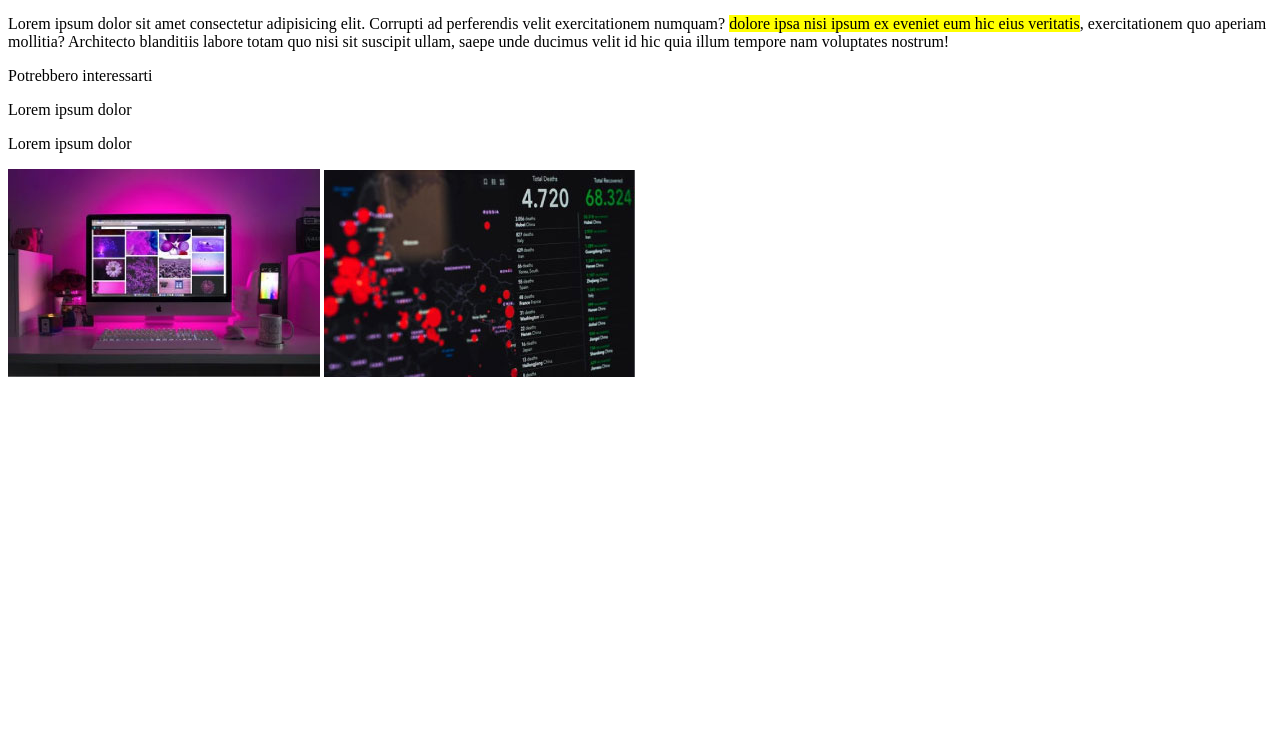
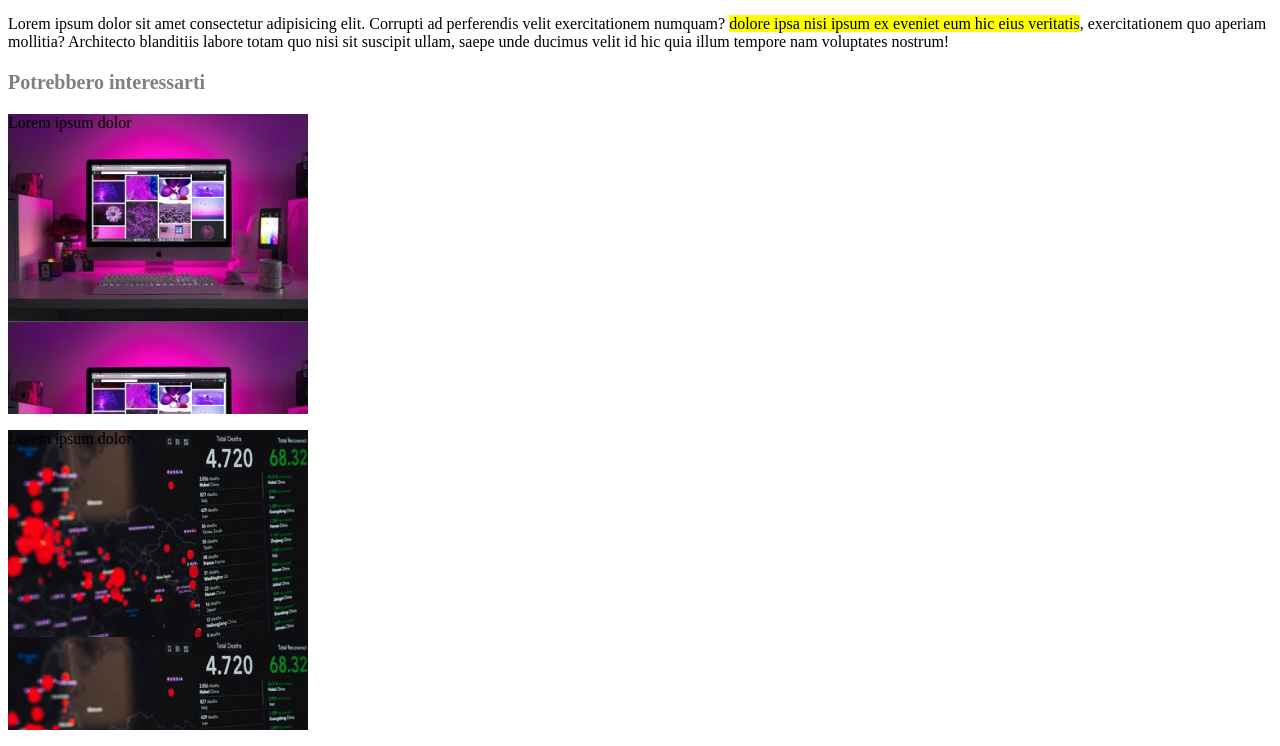
Before and after one commit to lorenzo-senettin/html-css-booleaner, a plain HTML site: page index.html in a window 1280 px wide. Shown: the part 1017-1763 px from the top of the page. Before the commit the page ends 1406 px from the top, so only its background shows below. Drawn offline with Linux system fonts and the light colour scheme.

Commit message:
fix image

```diff
--- a/assets/css/style.css
+++ b/assets/css/style.css
@@ -46,3 +46,22 @@ header {
   background-color: var(--thb-llblue);
 
 }
+
+.opag {
+  color: grey;
+  font-weight: bold;
+  font-size: 20px;
+
+}
+
+.monitor {
+  background-image: url(../img/monitor.jpg);
+  width: 300px;
+  height: 300px;
+}
+
+.graph {
+  background-image: url(../img/graph.jpg);
+  width: 300px;
+  height: 300px;
+}
--- a/index.html
+++ b/index.html
@@ -124,11 +124,9 @@
         <!-- table description -->
 
         <div>
-            <p>Potrebbero interessarti</p>
-            <p>Lorem ipsum dolor</p>
-            <p>Lorem ipsum dolor</p>
-            <img src="./assets/img/monitor.jpg" alt="Lorem ipsum dolor article">
-            <img src="./assets/img/graph.jpg " alt="Lorem ipsum dolor article">
+            <p class="opag">Potrebbero interessarti</p>
+            <p class="monitor">Lorem ipsum dolor</p>
+            <p class="graph">Lorem ipsum dolor</p>
         </div>
 
     </body>
```
